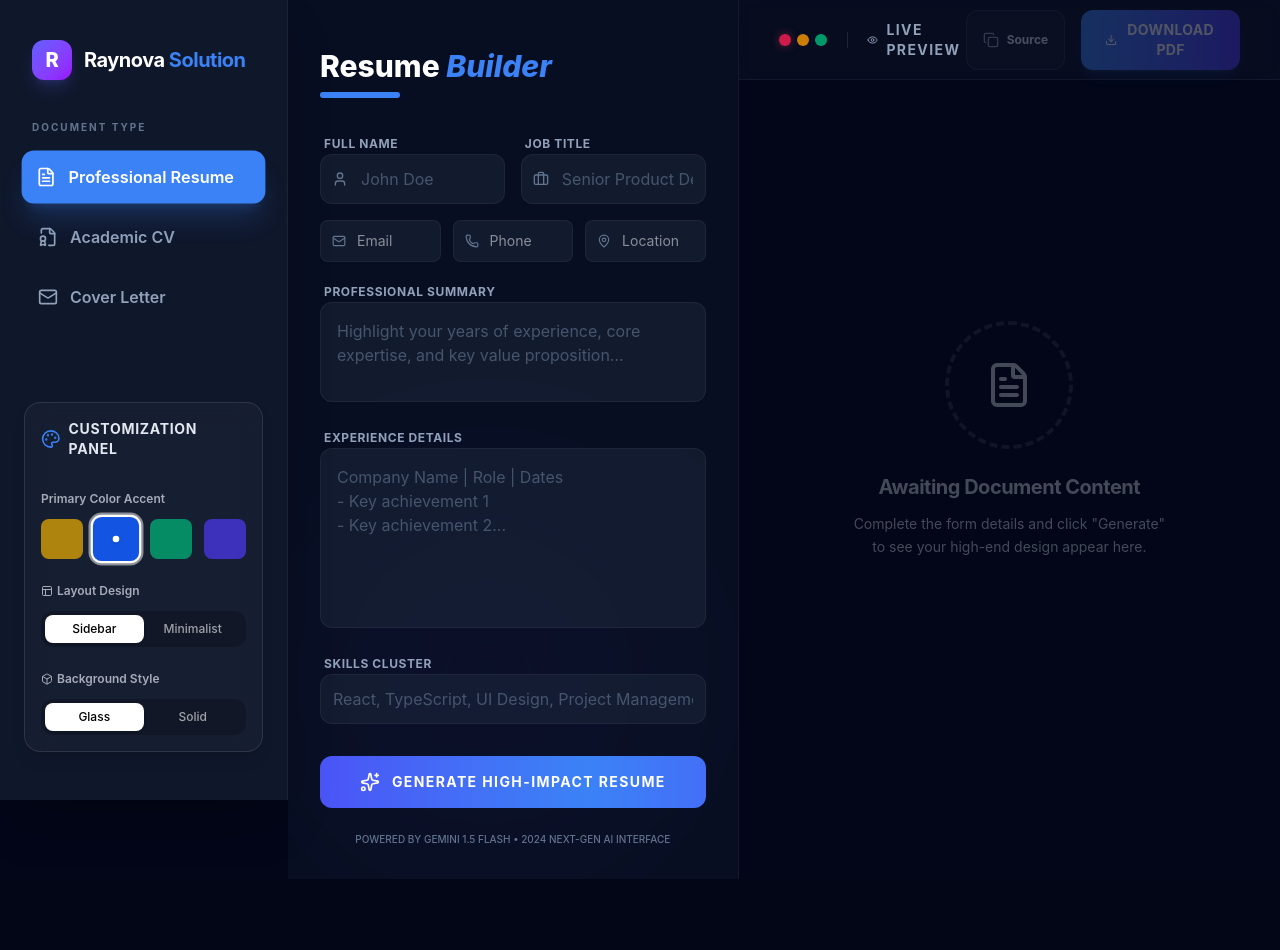
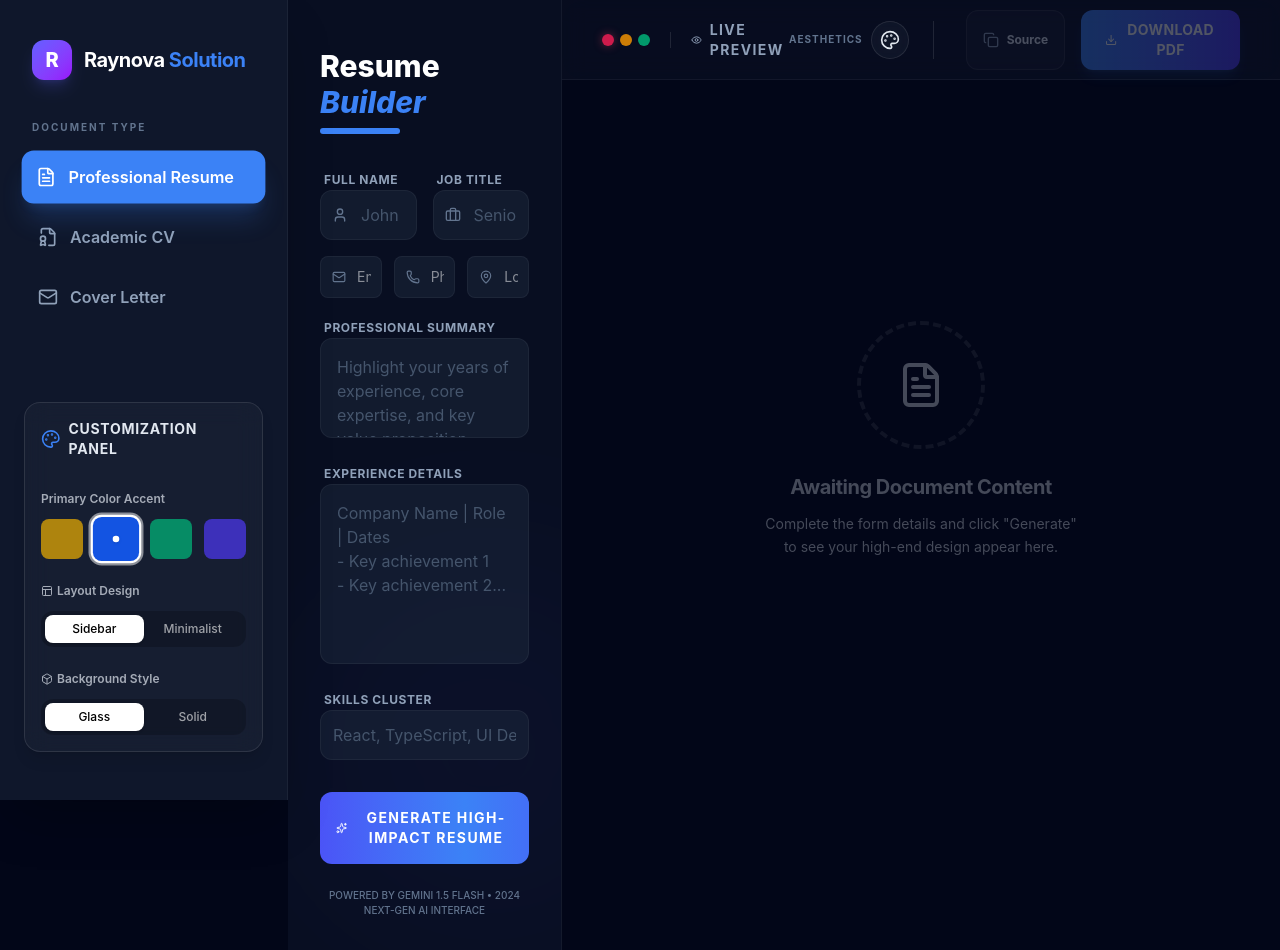
Before and after one commit to rayyan560/cv-maker, a Next.js app: page / in a window 1280 px wide. Before the commit the page ends 879 px from the top, so only its background shows below. Built offline with nearby package versions, Linux system fonts and the light colour scheme.

Commit message:
Integrated ThemeSwitcher and polished responsive UI

```diff
--- a/src/app/page.tsx
+++ b/src/app/page.tsx
@@ -5,6 +5,7 @@ import CustomizationBar from "@/components/CustomizationBar";
 import ResumeBuilder from "@/components/ResumeBuilder";
 import CVBuilder from "@/components/CVBuilder";
 import CoverLetterBuilder from "@/components/CoverLetterBuilder";
+import ThemeSwitcher from "@/components/ThemeSwitcher";
 
 export default function Home() {
   const [activeTab, setActiveTab] = useState<"resume" | "cv" | "cover_letter">("resume");
@@ -75,7 +76,8 @@ export default function Home() {
           </div>
         </div>
 
-        <div className="flex gap-2">
+        <div className="flex items-center gap-2">
+          <ThemeSwitcher />
           <button
             onClick={() => setShowPreview(!showPreview)}
             className={`p-2 rounded-lg ${showPreview ? "bg-primary text-white" : "bg-white/5 text-slate-400"}`}
@@ -243,6 +245,12 @@ export default function Home() {
               </h3>
             </div>
 
+            <div className="flex gap-6 items-center">
+              <div className="flex items-center gap-2 border-r border-white/10 pr-6 mr-2">
+                 <span className="text-[10px] font-bold text-slate-500 uppercase tracking-widest">Aesthetics</span>
+                 <ThemeSwitcher />
+              </div>
+
               <div className="flex gap-4">
                 <button
                   onClick={handleCopy}
@@ -261,6 +269,7 @@ export default function Home() {
                   <Download className="w-4 h-4" />
                   <span className="text-sm font-bold tracking-wide uppercase">Download PDF</span>
                 </button>
+              </div>
             </div>
           </div>
 
```
Lines whose indentation alone changed are shown as unchanged.
